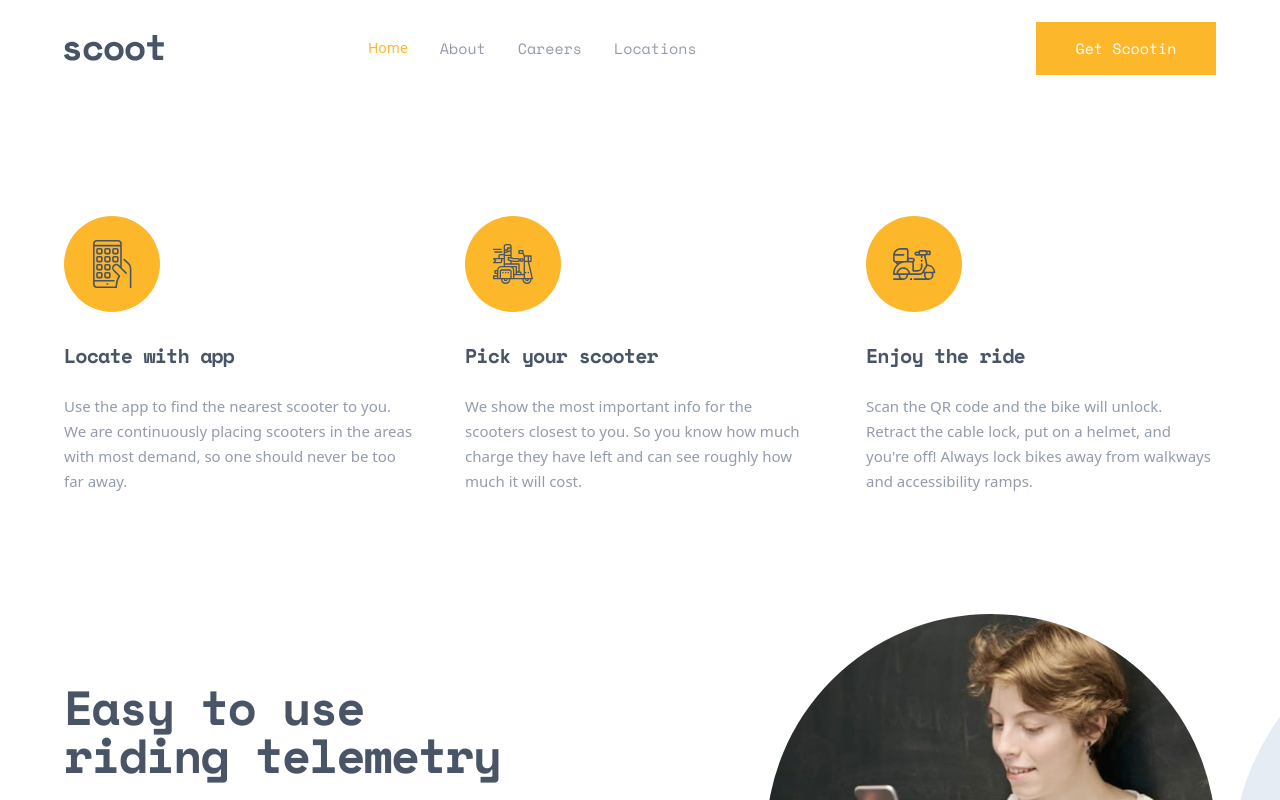
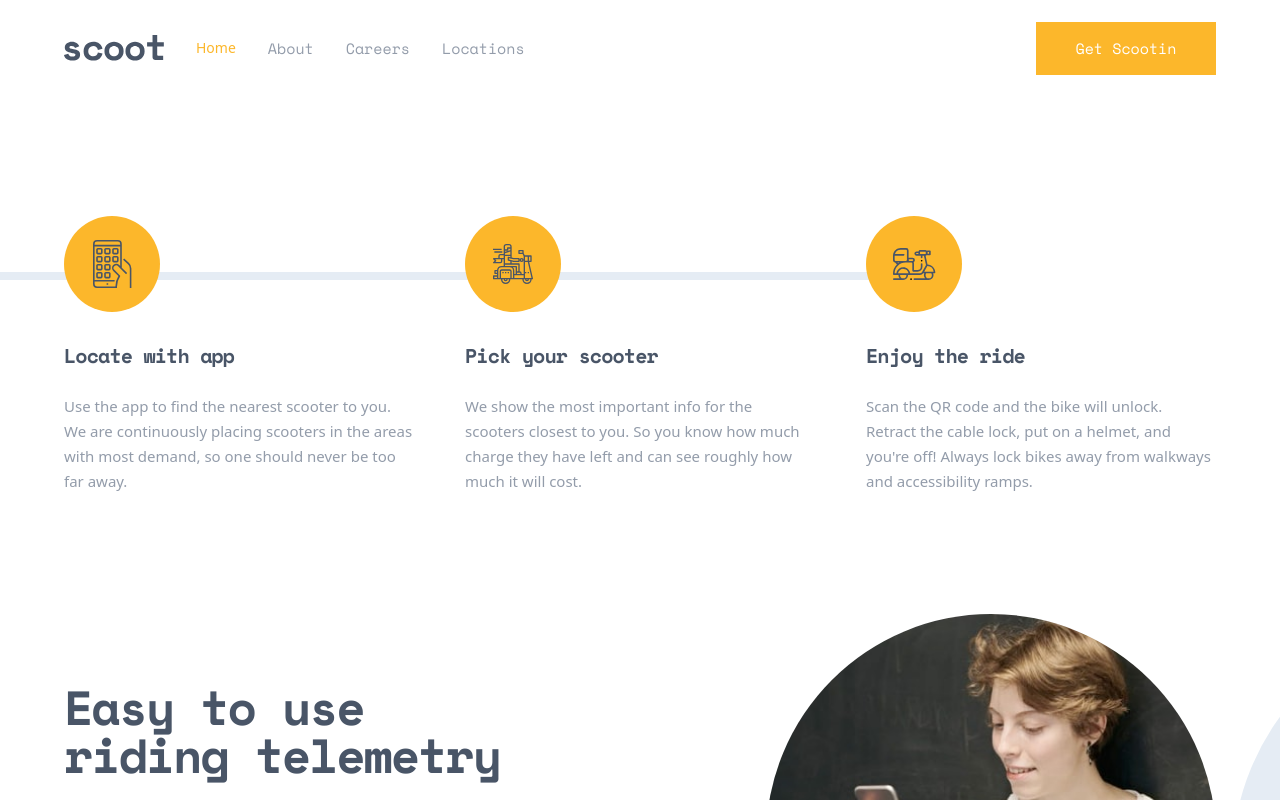
Before and after one commit to Youmnaelzany/scoot-multi-page-website, a Next.js app: page / in a window 1280 px wide. Shown: the top 800 px of the page. Built offline with nearby package versions, Linux system fonts and the light colour scheme.

Commit message:
feat: add pattern to AppsBenefits

```diff
--- a/src/app/page.tsx
+++ b/src/app/page.tsx
@@ -4,7 +4,9 @@ import MainCard from "@/components/MainCard";
 export default function Home() {
   return (
     <main className="">
+      {/* Apps Benefits */}
       <AppsBenefits />
+      {/* Main Cards */}
       <MainCard
         title="Easy to use riding telemetry"
         description="The Scoot app is available with riding telemetry. This means it can show you your average speed, how long you've been using the scooter, your traveling distance, and many more things all in an easy to use app."
--- a/src/components/AppsBenefits.tsx
+++ b/src/components/AppsBenefits.tsx
@@ -23,13 +23,15 @@ const benefits = [
 
 export default function AppsBenefits() {
   return (
-    <section className="flex flex-col items-center justify-center gap-12 px-6 pt-[7.5rem] sm:gap-10 lg:flex-row lg:items-center lg:justify-between lg:px-16">
+    <section className="relative flex flex-col items-center justify-center gap-12 overflow-hidden px-6 pt-[7.5rem] sm:gap-10 lg:flex-row lg:items-center lg:justify-between lg:px-16">
+      <div className="absolute top-0 left-[19%] hidden h-[34.0625rem] w-[0.5rem] -translate-x-1/2 bg-[#E5ECF4] sm:block lg:hidden" />
+      <div className="absolute top-[11rem] -left-16 hidden h-[0.5rem] w-[60.875rem] bg-[#E5ECF4] sm:hidden lg:block" />
       {benefits.map((benefit) => (
         <div
           key={benefit.title}
           className="flex flex-col items-center justify-center gap-12 sm:flex-row sm:items-start sm:justify-between sm:gap-20 lg:flex-col lg:items-start lg:justify-start lg:gap-[1.88rem]"
         >
-          <div className="flex items-center justify-center">
+          <div className="relative flex items-center justify-center">
             <Image
               src={benefit.image}
               alt={benefit.title}
--- a/src/components/Header.tsx
+++ b/src/components/Header.tsx
@@ -26,12 +26,12 @@ export default function Header() {
 
   return (
     <header className="container flex h-16 items-center justify-between px-6 py-4 sm:h-24 lg:px-16">
-      <div className="flex items-center justify-between gap-47">
+      <div className="flex items-center justify-between gap-x-4">
         {/* Mobile Navbar */}
+        <MobileSidebar />
         <Link href="/" className="">
           <Image src="/assets/logo.svg" alt="logo" width={100} height={29} />
         </Link>
-        <MobileSidebar />
         {/* Desktop Navbar */}
         <nav className="hidden sm:flex">
           {routes.map((route) => (
@@ -69,12 +69,12 @@ export function MobileSidebar() {
       <Sheet open={isOpen} onOpenChange={setOpen}>
         <SheetTrigger asChild>
           <Button variant={"ghost"} size={"icon"} className="mt-2">
-            <MenuIcon className="size-6 text-[#FCB72B]" />
+            <MenuIcon className="size-8 text-[#FCB72B]" />
           </Button>
         </SheetTrigger>
         <SheetContent
           className="flex flex-col justify-between bg-[#333A44] px-6 pt-16 pb-8"
-          side="right"
+          side="left"
         >
           <nav className="flex flex-col items-start">
             {routes.map((route) => {
```
